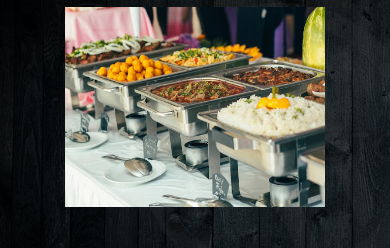
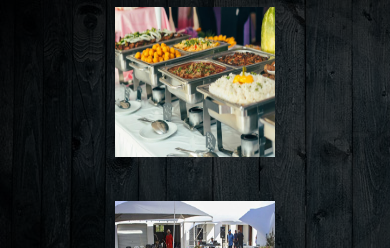
Before and after one commit to Khutso703/fgf, a plain HTML site: page index.html in a window 390 px wide. Shown: the part 788-1036 px from the top of the page. Drawn offline with Linux system fonts and the light colour scheme.

Commit message:
Add files via upload

```diff
--- a/styles.css
+++ b/styles.css
@@ -407,7 +407,12 @@ background-size:100%;
             padding:10px;
     }
 
+    .image img{
+        max-width:160px;
+        width: 160px;
+        max-height: 150px;
 
+    }
 .main-fluid{
 
     background-size: cover;
```
